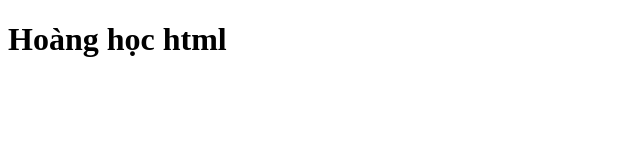
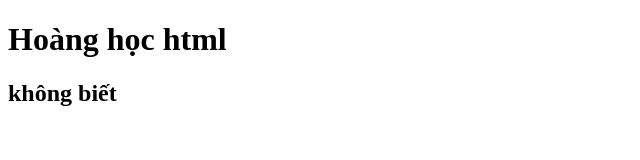
Before and after one commit to buidinhhoang37/duancuahoang, a plain HTML site: page index.html in a window 1280 px wide. Shown: the whole page, without its empty margins (0-640 px from the left). Drawn offline with Linux system fonts and the light colour scheme.

Commit message:
sua lan 2

```diff
--- a/index.html
+++ b/index.html
@@ -3,9 +3,10 @@
   <head>
     <meta charset="UTF-8" />
     <meta name="viewport" content="width=h1, initial-scale=1.0" />
-    <title>Document</title>
+    <title>Bài thử</title>
   </head>
   <body>
     <h1>Hoàng học html</h1>
+    <h2>không biết</h2>
   </body>
 </html>
```
